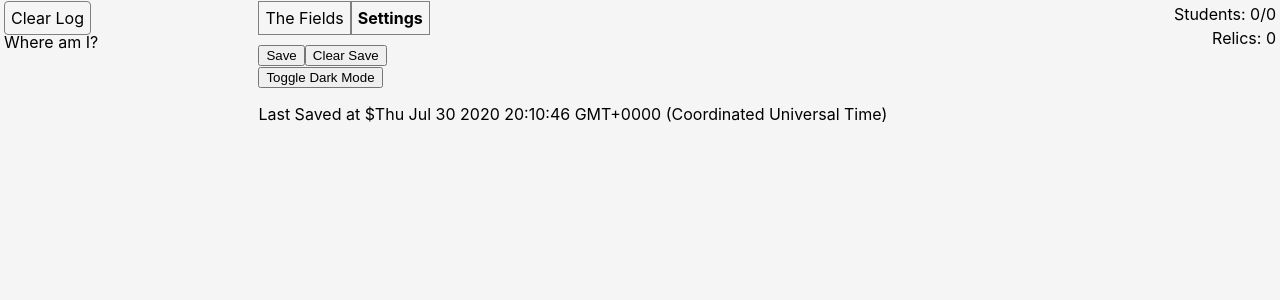
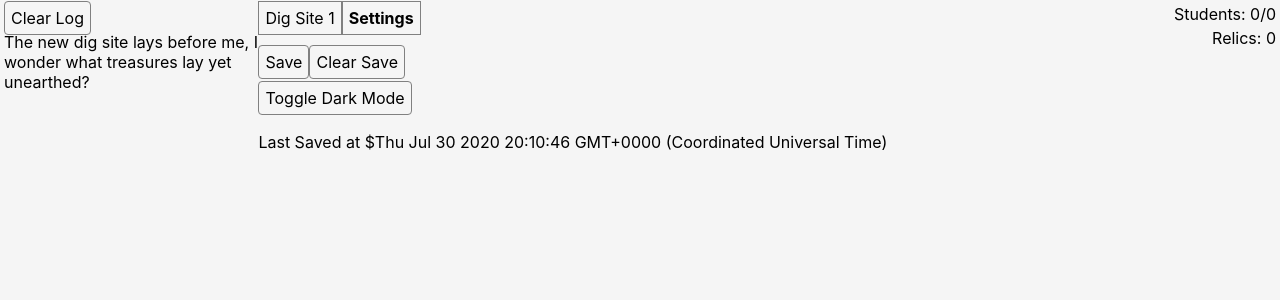
Before and after one commit to bcm32/relics, a React (Create React App) app: page / in a window 1280 px wide. Both pictures are taken after a click on the element "Settings". Shown: the top 300 px of the page. Built offline with nearby package versions, Linux system fonts and the light colour scheme.

Commit message:
unlock the lab, give an achieve, blue text

```diff
--- a/src/app.scss
+++ b/src/app.scss
@@ -1,4 +1,5 @@
 .app {
+  transition: background-color 0.8s ease, color 0.8s ease;
   height: 100%;
   width: 100%;
 }
@@ -67,13 +68,25 @@
   padding-top: 8px;
 }
 
-.app--dark .journal__entry:first-of-type {
-  color: white;
+.app--dark .journal__entry {
+  &:first-of-type {
+    color: white;
+  }
+  &.journal__entry--achievement {
+    color: darkcyan;
+  }
 }
 
-.app--light .journal__entry:first-of-type {
-  color: black;
+.app--light .journal__entry {
+  &:first-of-type {
+    color: black;
+  }
+  &.journal__entry--achievement {
+    color: fuchsia;
+  }
+
 }
+
 
 .relics-button {
   border-radius: 4px;
@@ -88,6 +101,7 @@
   }
 
   &.relics-button--compact {
+    font-weight: bold;
     display: inline-block;
     text-align: center;
     vertical-align: center;
--- a/src/config/constants.ts
+++ b/src/config/constants.ts
@@ -4,4 +4,5 @@ export const MAX_LOG_SIZE = 25;
 
 // Panel Keys
 export const SETTINGS_PANEL_KEY = "SETTINGS";
-export const GENERATORS_PANEL_KEY = "GENERATORS"
+export const GENERATORS_PANEL_KEY = "GENERATORS";
+export const LAB_KEY = "LAB";
--- /dev/null
+++ b/src/core/achievements.ts
@@ -0,0 +1,12 @@
+import {GameState} from "./game-state";
+import {ACHIEVEMENT_ENTRY_TYPE, addDetailedJournalEntry} from "./journal";
+
+export function labFirstUnlock(gameState: GameState) {
+    if(!gameState.achievements.labUnlocked) {
+        gameState.achievements.labUnlocked = true;
+        addDetailedJournalEntry(gameState, {
+            entry: "With your newfound stash of relics, you retreat to your personal labority!",
+            entryType: ACHIEVEMENT_ENTRY_TYPE,
+        });
+    }
+}
--- a/src/core/corePanel.tsx
+++ b/src/core/corePanel.tsx
@@ -5,11 +5,12 @@ import {Settings} from "../panels/settings";
 import {GameState} from "./game-state";
 import {ITransaction} from "../economy/transactions/ITransaction";
 import {GameClock} from "./game-clock";
-import {GENERATORS_PANEL_KEY, SETTINGS_PANEL_KEY} from "../config/constants";
+import {GENERATORS_PANEL_KEY, LAB_KEY, SETTINGS_PANEL_KEY} from "../config/constants";
 import {addJournalEntry, clearJournal} from "./journal";
 import {AdventureLog} from "../panels/adventureLog";
 import {ResourcePanel} from "../panels/resourcePanel";
 import {PanelSelector} from "../layout/panelSelector";
+import {ResearchLab} from "../panels/lab";
 
 type CoreProps = {}
 type CoreState = {
@@ -25,6 +26,7 @@ export class CorePanel extends React.Component<CoreProps, CoreState> {
     };
 
     componentDidMount(): void {
+        // TODO: Calculate offline progress before starting clock
         this.clock = new GameClock(this.state.gameState, (newState: GameState) => this.onTick(newState));
         this.setState({activePanel: GENERATORS_PANEL_KEY});
     }
@@ -87,7 +89,12 @@ export class CorePanel extends React.Component<CoreProps, CoreState> {
                         onSave={() => this.save()}
                         onClearSave={() => this.clearSave()}
                     />
-                )
+                );
+                break;
+            case LAB_KEY:
+                activePanel = (
+                    <ResearchLab gameState={this.state.gameState}/>
+                );
                 break;
             case GENERATORS_PANEL_KEY:
             default:
@@ -109,6 +116,7 @@ export class CorePanel extends React.Component<CoreProps, CoreState> {
                     <div className="core-panel__center-column">
                         <PanelSelector onChangePanel={(panelKey: string) => this.changeActivePanel(panelKey)}
                             selected={this.state.activePanel}
+                            gameState={this.state.gameState}
                         />
                         {activePanel}
                     </div>
--- a/src/core/game-state.ts
+++ b/src/core/game-state.ts
@@ -1,3 +1,5 @@
+import {COMMON_ENTRY_TYPE, DetailedEntry} from "./journal";
+
 export class GameState {
     resourceState: ResourceState = new ResourceState();
     jobAssignments: JobAssignments = new JobAssignments();
@@ -12,6 +14,8 @@ export class ResourceState {
     relicGenerator: number = 0;
     students: number = 0;
     money: number = 0;
+    fame: number = 0;
+    whispers: number = 0;
 }
 
 export class JobAssignments {
@@ -19,7 +23,10 @@ export class JobAssignments {
 }
 
 export class JournalState {
-    entries: string[] = ["Where am I?"];
+    entries: DetailedEntry[] = [{
+        entry: "The new dig site lays before me, I wonder what treasures lay yet unearthed?",
+        entryType: COMMON_ENTRY_TYPE
+    }];
 }
 
 export class SettingsState {
@@ -27,5 +34,5 @@ export class SettingsState {
 }
 
 export class Achievements {
-
+    labUnlocked: boolean = false;
 }
--- a/src/core/journal.ts
+++ b/src/core/journal.ts
@@ -1,7 +1,26 @@
 import {GameState} from "./game-state";
 import {MAX_LOG_SIZE} from "../config/constants";
 
+export const ACHIEVEMENT_ENTRY_TYPE = "ACHIEVEMENT";
+export const COMMON_ENTRY_TYPE = "COMMON";
+
+export type DetailedEntry = {
+    entry: string,
+    entryType: string,
+}
+
 export function addJournalEntry(gameState: GameState, entry: string){
+    gameState.journalState.entries.push({
+        entry: entry,
+        entryType: COMMON_ENTRY_TYPE
+    });
+    if(gameState.journalState.entries.length >= MAX_LOG_SIZE) {
+        gameState.journalState.entries.shift();
+    }
+    return gameState;
+}
+
+export function addDetailedJournalEntry(gameState: GameState, entry: DetailedEntry){
     gameState.journalState.entries.push(entry);
     if(gameState.journalState.entries.length >= MAX_LOG_SIZE) {
         gameState.journalState.entries.shift();
--- a/src/economy/transactions/studentTransaction.ts
+++ b/src/economy/transactions/studentTransaction.ts
@@ -24,7 +24,7 @@ export class StudentTransaction implements ITransaction {
         let sum = 0;
         let theoreticalAmt = gameState.resourceState.students || 0;
         for (let i = 0; i < purchaseAmount; i++) {
-            sum += 25 + theoreticalAmt * 10;
+            sum += 15 + theoreticalAmt * 10;
             theoreticalAmt++;
         }
         return sum;
--- a/src/layout/panelSelector.tsx
+++ b/src/layout/panelSelector.tsx
@@ -1,20 +1,29 @@
 import React from "react";
-import {GENERATORS_PANEL_KEY, SETTINGS_PANEL_KEY} from "../config/constants";
+import {GENERATORS_PANEL_KEY, LAB_KEY, SETTINGS_PANEL_KEY} from "../config/constants";
 import {NavButton} from "./navButton";
+import {GameState} from "../core/game-state";
 
 type PanelSelectorProps = {
     onChangePanel: any,
-    selected: string
+    selected: string,
+    gameState: GameState
 }
 export class PanelSelector extends React.Component<PanelSelectorProps>{
     render() {
-        const {onChangePanel, selected} = this.props;
+        const {onChangePanel, selected, gameState} = this.props;
         return (
             <div className={"nav-panel"}>
                 <NavButton selected={selected === GENERATORS_PANEL_KEY}
                            onClick={() => onChangePanel(GENERATORS_PANEL_KEY)}>
-                    The Fields
+                    Dig Site 1
                 </NavButton>
+                {gameState.resourceState.students >= 10 &&
+                    <NavButton selected={selected === LAB_KEY}
+                               onClick={() => onChangePanel(LAB_KEY)}>
+                        Research Lab
+                    </NavButton>
+                }
+
                 <NavButton selected={selected === SETTINGS_PANEL_KEY}
                            onClick={() => onChangePanel(SETTINGS_PANEL_KEY)}>
                     Settings
--- a/src/panels/adventureLog.tsx
+++ b/src/panels/adventureLog.tsx
@@ -1,6 +1,7 @@
 import * as React from "react";
 import {JournalState} from "../core/game-state";
 import {RelicsButton} from "../shared/relicsButton";
+import {ACHIEVEMENT_ENTRY_TYPE, COMMON_ENTRY_TYPE, DetailedEntry} from "../core/journal";
 
 type JournalProps = {
     journalState: JournalState,
@@ -8,15 +9,24 @@ type JournalProps = {
 }
 
 export class AdventureLog extends React.Component<JournalProps> {
-
-    getStory() {
-        return `These dusty relics are probably worth something!`
+    getClassName(entry: DetailedEntry) {
+        let className = "padded-text journal__entry";
+        switch (entry.entryType) {
+            case ACHIEVEMENT_ENTRY_TYPE:
+                className += " journal__entry--achievement";
+                break;
+            case COMMON_ENTRY_TYPE:
+            default:
+        }
+        return className;
     }
 
     render() {
         const { journalState, clearLog } = this.props;
         const entryList = journalState.entries.reverse().map((entry) =>
-            <div className="padded-text journal__entry">{entry}</div>
+            <div className={this.getClassName(entry)}>
+                {entry.entry}
+            </div>
         );
         return (
             <div className="panel--left-align journal-panel">
--- /dev/null
+++ b/src/panels/lab.tsx
@@ -0,0 +1,21 @@
+import React from "react";
+import {GameState} from "../core/game-state";
+import {labFirstUnlock} from "../core/achievements";
+
+type LabProps = {
+    gameState: GameState;
+}
+
+export class ResearchLab extends React.Component<LabProps> {
+    componentDidMount(): void {
+        labFirstUnlock(this.props.gameState);
+    }
+
+    render() {
+        return (
+            <div>
+            RESEARCH ONLY
+            </div>
+        );
+    }
+}
--- a/src/panels/settings.tsx
+++ b/src/panels/settings.tsx
@@ -1,6 +1,7 @@
 import {GameState} from "../core/game-state";
 import {ThemeContext} from "../layout/theme-context";
 import React from "react";
+import {RelicsButton} from "../shared/relicsButton";
 
 type SettingsProps = {
     gameState: GameState,
@@ -19,16 +20,18 @@ export class Settings extends React.Component<SettingsProps> {
 
         return (
             <div>
-                <div>
-                    <button onClick={() => onSave()}>Save</button>
-                    <button onClick={() => onClearSave()}>Clear Save</button>
+                <div className={"button-container"}>
+                    <RelicsButton onClick={() => onSave()}>Save</RelicsButton>
+                    <RelicsButton onClick={() => onClearSave()}>Clear Save</RelicsButton>
                 </div>
                 <div>
                     <ThemeContext.Consumer>
                         {({theme, toggleTheme}) => (
-                            <button onClick={() => this.onToggleTheme(toggleTheme)}>
-                                Toggle Dark Mode
-                            </button>
+                            <div className={"button-container"}>
+                                <RelicsButton onClick={() => this.onToggleTheme(toggleTheme)}>
+                                    Toggle Dark Mode
+                                </RelicsButton>
+                            </div>
                         )}
                     </ThemeContext.Consumer>
                 </div>
```
